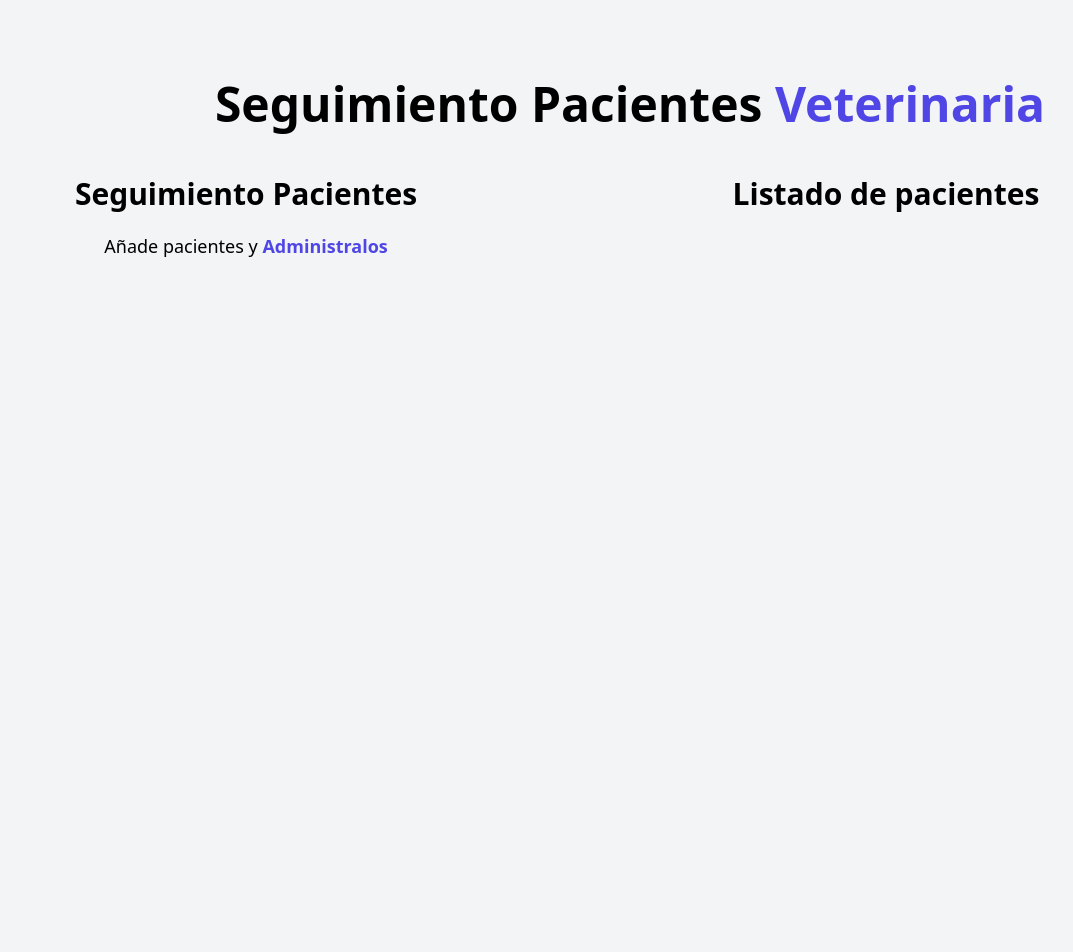
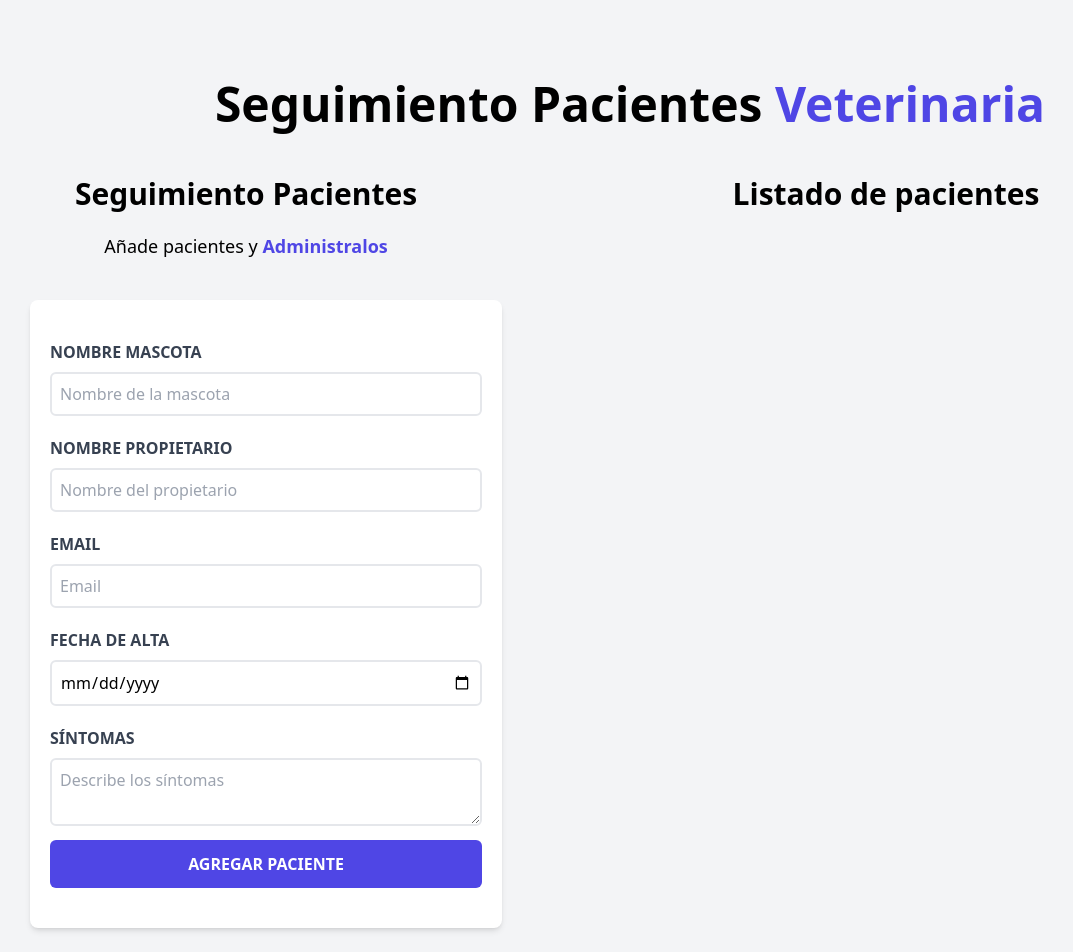
Before and after one commit to yorman40k/citas-react, a React (Vite) app: page / in a window 1280 px wide. Shown: the top 952 px of the page, without its empty margins (10-1083 px from the left). Before the commit the page ends 880 px from the top, so only its background shows below. Built offline with nearby package versions, Linux system fonts and the light colour scheme.

Commit message:
wip: create new form to our form component with its own styles

```diff
--- a/src/components/Formulario.jsx
+++ b/src/components/Formulario.jsx
@@ -5,12 +5,84 @@ const Formulario = () => {
           Seguimiento Pacientes
         </h2>
 
-        <p className="text-lg mt-5 text-center">
+        <p className="text-lg mt-5 text-center mb-10">
           Añade pacientes y {''}
           <span className="text-indigo-600 font-bold">
             Administralos
           </span>
         </p>
+
+        <form className="bg-white shadow-md rounded-lg ml-10 py-10 px-5 mb-20">
+          <div className="mb-5">
+            <label htmlFor="mascota" className="block text-gray-700 uppercase font-bold">
+              Nombre mascota
+            </label>
+
+            <input
+              id="mascota"
+              type="text"
+              placeholder="Nombre de la mascota"
+              className="border-2 w-full p-2 mt-2 placeholder-gray-400 rounded-md"
+            />
+          </div>
+
+          <div className="mb-5">
+            <label htmlFor="propietario" className="block text-gray-700 uppercase font-bold">
+              Nombre propietario
+            </label>
+
+            <input
+              id="propietario"
+              type="text"
+              placeholder="Nombre del propietario"
+              className="border-2 w-full p-2 mt-2 placeholder-gray-400 rounded-md"
+            />
+          </div>
+
+          <div className="mb-5">
+            <label htmlFor="email" className="block text-gray-700 uppercase font-bold">
+              Email
+            </label>
+
+            <input
+              id="email"
+              type="email"
+              placeholder="Email"
+              className="border-2 w-full p-2 mt-2 placeholder-gray-400 rounded-md"
+            />
+          </div>
+
+          <div className="mb-5">
+            <label htmlFor="alta" className="block text-gray-700 uppercase font-bold">
+              Fecha de alta
+            </label>
+
+            <input
+              id="alta"
+              type="date"
+              className="border-2 w-full p-2 mt-2 placeholder-gray-400 rounded-md"
+            />
+          </div>
+
+          <div>
+            <label htmlFor="sintomas" className="block text-gray-700 uppercase font-bold">
+              Síntomas
+            </label>
+
+            <textarea
+              id="sintomas"
+              className="border-2 w-full p-2 mt-2 placeholder-gray-400 rounded-md"
+              placeholder="Describe los síntomas"
+            />
+          </div>
+
+          <input
+            type="submit"
+            className="bg-indigo-600 w-full p-3 mt-2 text-white uppercase font-bold rounded-md
+            hover:bg-indigo-800 cursor-pointer transition-colors"
+            value="Agregar paciente"
+          />
+        </form>
     </div>
   )
 }
```
